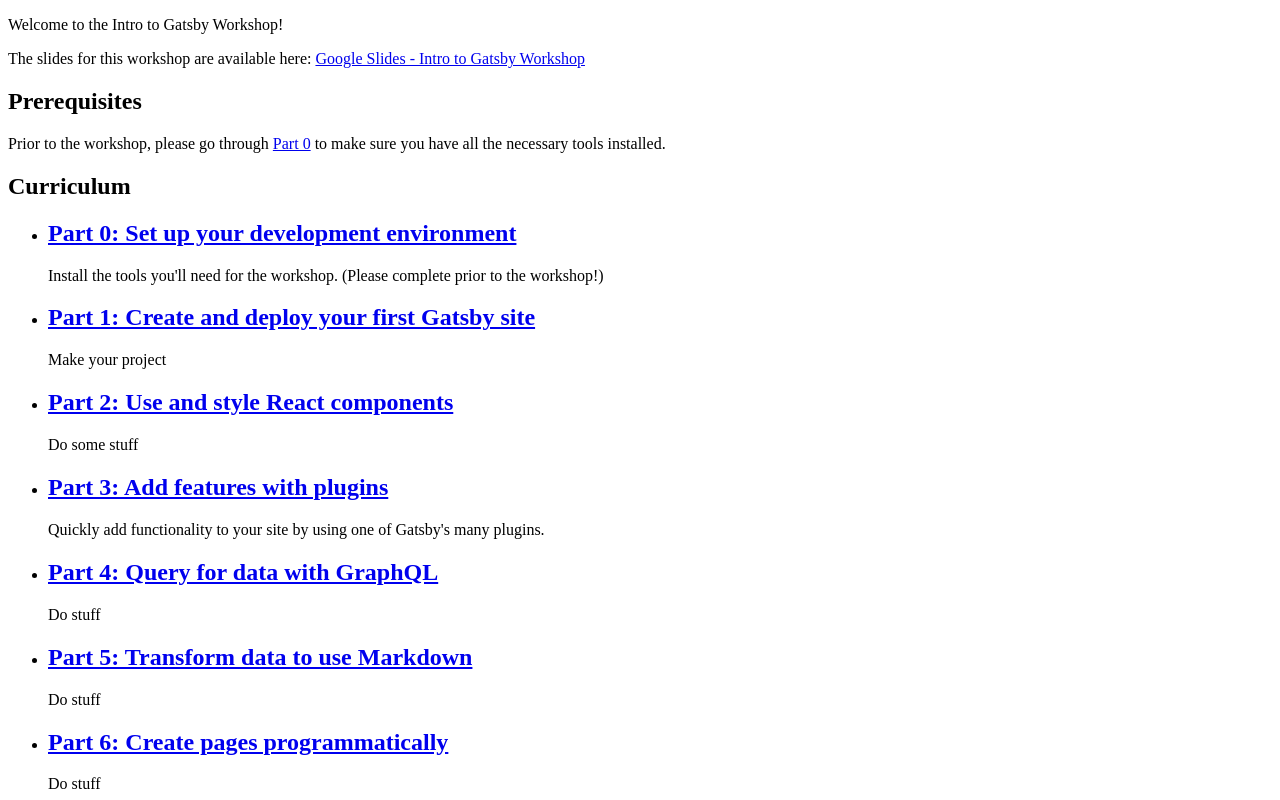
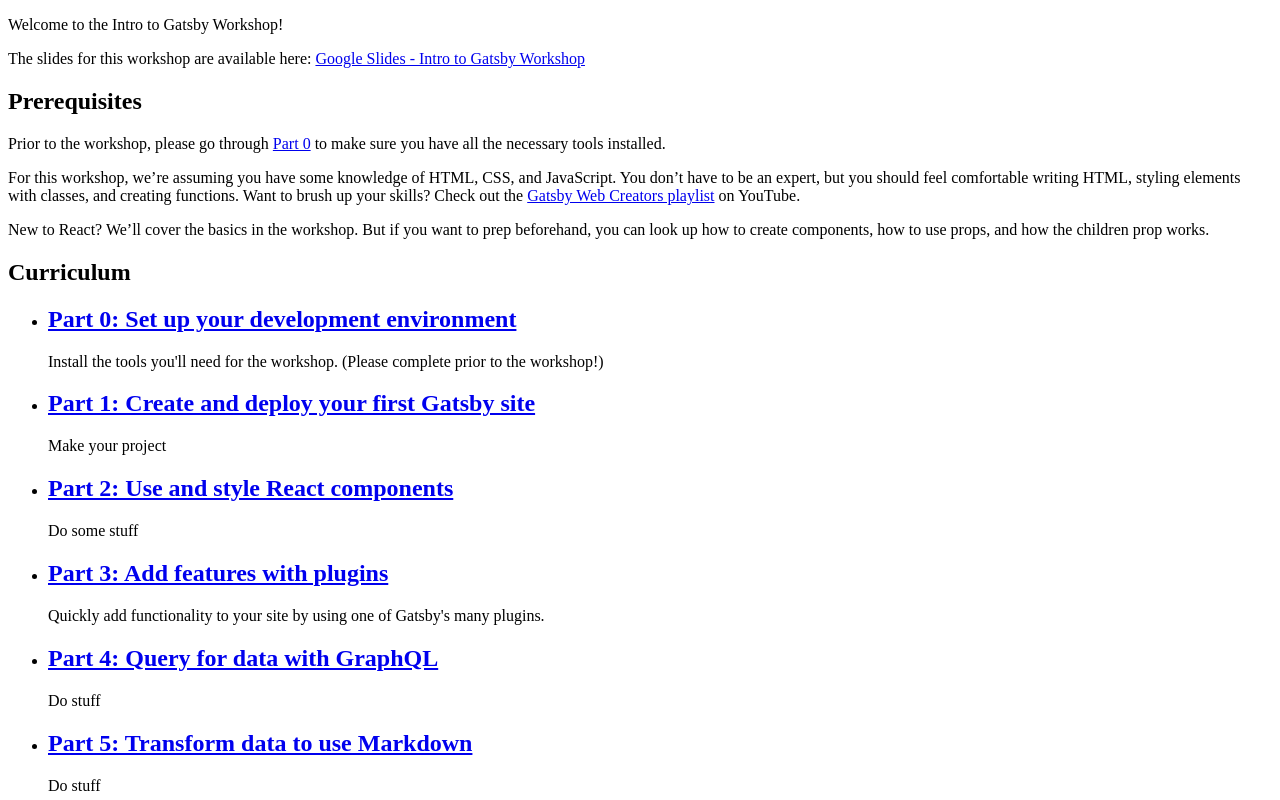
Before and after one commit to meganesu/gatsby-intro-workshop, a Gatsby site: page / in a window 1280 px wide. Shown: the top 800 px of the page. Built offline with nearby package versions, Linux system fonts and the light colour scheme; Gatsby itself is replaced by a stand-in of ours; some packages are replaced by stand-ins of ours.

Commit message:
content: add prerequisites for basic web dev & react skills

```diff
--- a/src/pages/index.mdx
+++ b/src/pages/index.mdx
@@ -12,6 +12,10 @@
 ## Prerequisites
 
 Prior to the workshop, please go through <Link to="tutorial/part-0">Part 0</Link> to make sure you have all the necessary tools installed.
+
+For this workshop, we’re assuming you have some knowledge of HTML, CSS, and JavaScript. You don’t have to be an expert, but you should feel comfortable writing HTML, styling elements with classes, and creating functions. Want to brush up your skills? Check out the [Gatsby Web Creators playlist](https://youtube.com/playlist?list=PLCU2qJekvcN2KKkCAOvkhcC5tfOKOQzR9) on YouTube.
+
+New to React? We’ll cover the basics in the workshop. But if you want to prep beforehand, you can look up how to create components, how to use props, and how the children prop works.
 
 ## Curriculum
 
```
